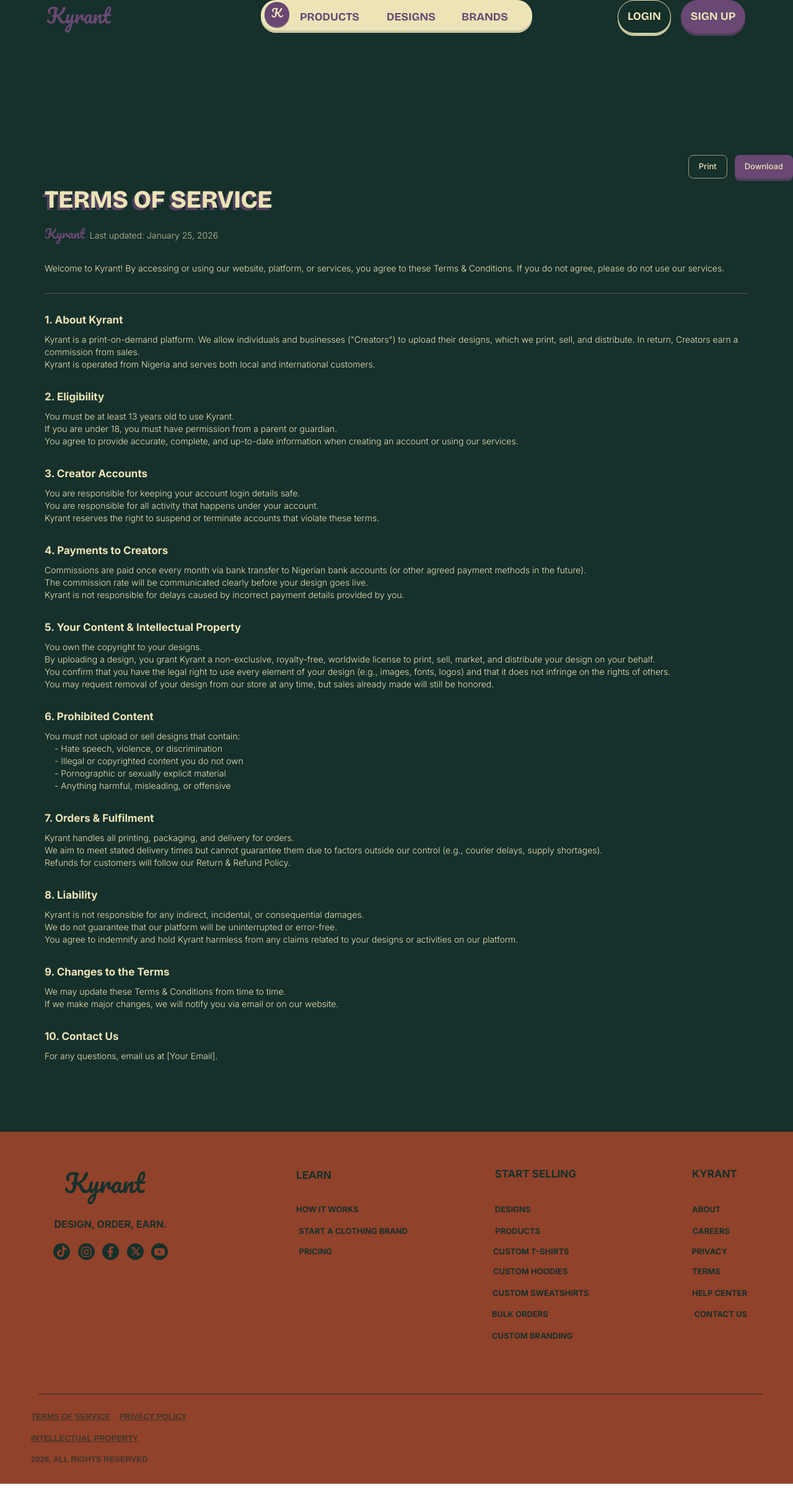
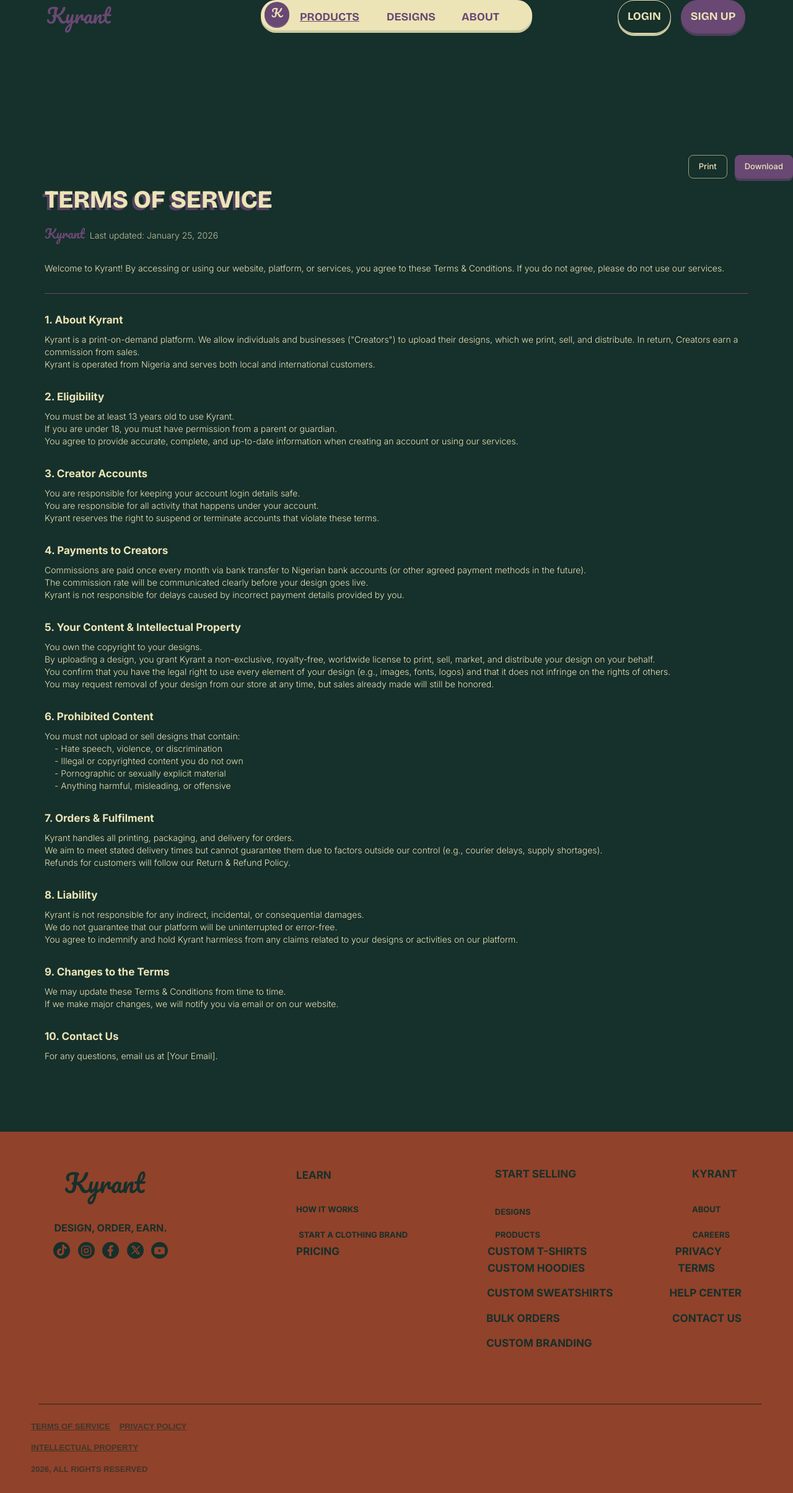
Before and after one commit to JoshuaWX/Kyrant-Wears-2.0, a React (Vite) app: page /terms in a window 1280 px wide. Shown: the whole page at 62% size. Built offline with nearby package versions, Linux system fonts and the light colour scheme; no server answers; a web font is replaced by a local one.

Commit message:
footer and header links

```diff
--- a/src/components/Footer.tsx
+++ b/src/components/Footer.tsx
@@ -1,4 +1,5 @@
 import type { FunctionComponent } from "react";
+import { Link } from "react-router-dom";
 
 /**
  * Footer - Full-width site footer with brand info, navigation links organized
@@ -6,19 +7,7 @@ import type { FunctionComponent } from "react";
  * Uses the sienna (dark orange-brown) background color.
  */
 
-interface FooterProps {
-  onProductsClick?: () => void;
-  onDesignsClick?: () => void;
-  onPrivacyClick?: () => void;
-  onTermsClick?: () => void;
-}
-
-const Footer: FunctionComponent<FooterProps> = ({
-  onProductsClick,
-  onDesignsClick,
-  onPrivacyClick,
-  onTermsClick,
-}) => {
+const Footer: FunctionComponent = () => {
   return (
     <footer className="self-stretch bg-sienna flex flex-col items-start pt-8 sm:pt-[51px] px-4 sm:px-6 md:px-[50px] pb-5 sm:pb-[29px] box-border gap-10 sm:gap-[84px] max-w-full shrink-0 text-center text-num-20 text-chocolate font-tanker">
       {/* Main footer content */}
@@ -31,9 +20,11 @@ const Footer: FunctionComponent<FooterProps> = ({
               <div className="w-full lg:w-[1093px] flex flex-col sm:flex-row items-start justify-between gap-5 max-w-full flex-wrap">
                 {/* Brand wordmark */}
                 <div className="w-full sm:w-[185px] flex flex-col items-start pt-[1px] pb-0 pl-0 pr-0 sm:pr-5 box-border text-[40px] font-pacifico">
+                  <Link to="/" className="no-underline text-inherit">
                     <h2 className="m-0 relative text-[length:inherit] font-normal font-[inherit] z-[1]">
                       Kyrant
                     </h2>
+                  </Link>
                 </div>
 
                 {/* LEARN column header */}
@@ -43,7 +34,9 @@ const Footer: FunctionComponent<FooterProps> = ({
                       LEARN
                     </b>
                     <div className="flex items-start py-0 pl-[9px] pr-0 text-num-13">
+                      <Link to="/how-it-works" className="no-underline text-inherit">
                         <b className="relative z-[1]">HOW IT WORKS</b>
+                      </Link>
                     </div>
                   </div>
                 </div>
@@ -53,14 +46,11 @@ const Footer: FunctionComponent<FooterProps> = ({
                   <b className="h-9 relative flex items-center shrink-0 z-[1]">
                     START SELLING
                   </b>
-                  <b
-                    className="relative text-num-13 text-center cursor-pointer z-[1]"
-                    onClick={onDesignsClick}
-                    role="button"
-                    tabIndex={0}
-                  >
+                  <Link to="/designs" className="no-underline text-inherit">
+                    <b className="relative text-num-13 text-center cursor-pointer z-[1]">
                       DESIGNS
                     </b>
+                  </Link>
                 </div>
 
                 {/* KYRANT column header */}
@@ -69,7 +59,9 @@ const Footer: FunctionComponent<FooterProps> = ({
                     KYRANT
                   </b>
                   <div className="flex items-start py-0 px-[7px] text-num-13">
+                    <Link to="/about" className="no-underline text-inherit">
                       <b className="relative z-[1]">ABOUT</b>
+                    </Link>
                   </div>
                 </div>
               </div>
@@ -85,24 +77,21 @@ const Footer: FunctionComponent<FooterProps> = ({
                   </div>
 
                   <div className="flex flex-col items-start pt-0 sm:pt-[14px] px-0 pb-0 shrink-0">
+                    <Link to="/start-a-brand" className="no-underline text-inherit">
                       <b className="relative z-[1]">START A CLOTHING BRAND</b>
+                    </Link>
                   </div>
 
                   <div className="w-full sm:w-[177px] flex flex-col items-start pt-0 sm:pt-[14px] px-0 pb-0 box-border shrink-0">
-                    <b
-                      className="relative cursor-pointer z-[1]"
-                      onClick={onProductsClick}
-                      role="button"
-                      tabIndex={0}
-                    >
-                      PRODUCTS
-                    </b>
+                    <Link to="/products" className="no-underline text-inherit">
+                      <b className="relative z-[1]">PRODUCTS</b>
+                    </Link>
                   </div>
 
                   <div className="flex flex-col items-start pt-0 sm:pt-[14px] px-0 pb-0 shrink-0">
+                    <Link to="/careers" className="no-underline text-inherit">
                       <b className="relative z-[1]">CAREERS</b>
-                  </div>
-                </div>
+                    </Link>
                   </div>
                 </div>
               </div>
@@ -115,35 +104,35 @@ const Footer: FunctionComponent<FooterProps> = ({
                     className="self-stretch flex items-center gap-[12.5px] z-[3]"
                     aria-label="Social media links"
                   >
-                <a href="#" aria-label="TikTok">
+                    <a href="https://tiktok.com" target="_blank" rel="noopener noreferrer" aria-label="TikTok">
                       <img
                         className="h-[27px] w-[27px] relative"
                         alt="TikTok"
                         src="/assets/Tiktok.svg"
                       />
                     </a>
-                <a href="#" aria-label="Instagram">
+                    <a href="https://instagram.com" target="_blank" rel="noopener noreferrer" aria-label="Instagram">
                       <img
                         className="h-[27px] w-[27px] relative"
                         alt="Instagram"
                         src="/assets/Instagram.svg"
                       />
                     </a>
-                <a href="#" aria-label="Facebook">
+                    <a href="https://facebook.com" target="_blank" rel="noopener noreferrer" aria-label="Facebook">
                       <img
                         className="h-[27px] w-[27px] relative"
                         alt="Facebook"
                         src="/assets/Facebook.svg"
                       />
                     </a>
-                <a href="#" aria-label="Twitter">
+                    <a href="https://twitter.com" target="_blank" rel="noopener noreferrer" aria-label="Twitter">
                       <img
                         className="h-[27px] w-[27px] relative"
                         alt="Twitter"
                         src="/assets/Twitter.svg"
                       />
                     </a>
-                <a href="#" aria-label="YouTube">
+                    <a href="https://youtube.com" target="_blank" rel="noopener noreferrer" aria-label="YouTube">
                       <img
                         className="h-[27px] w-[27px] relative"
                         alt="YouTube"
@@ -153,20 +142,19 @@ const Footer: FunctionComponent<FooterProps> = ({
                   </nav>
 
                   <div className="w-full sm:w-[102px] flex flex-col items-start pt-1 pb-0 pl-0 pr-0 sm:pr-[41px] box-border">
+                    <Link to="/pricing" className="no-underline text-inherit">
                       <b className="relative z-[1]">PRICING</b>
+                    </Link>
                   </div>
 
                   <div className="w-full sm:w-[378px] flex flex-col items-start pt-1 px-0 pb-0 box-border max-w-full">
                     <div className="self-stretch flex items-start justify-between gap-5 flex-wrap">
+                      <Link to="/products?category=t-shirts" className="no-underline text-inherit">
                         <b className="relative z-[1]">CUSTOM T-SHIRTS</b>
-                  <b
-                    className="relative cursor-pointer z-[1]"
-                    onClick={onPrivacyClick}
-                    role="button"
-                    tabIndex={0}
-                  >
-                    PRIVACY
-                  </b>
+                      </Link>
+                      <Link to="/privacy" className="no-underline text-inherit">
+                        <b className="relative z-[1]">PRIVACY</b>
+                      </Link>
                     </div>
                   </div>
                 </div>
@@ -176,32 +164,41 @@ const Footer: FunctionComponent<FooterProps> = ({
               <div className="w-full sm:w-[412px] flex flex-col items-start gap-[15px] max-w-full">
                 <div className="w-full sm:w-[371px] flex items-start py-0 px-0.5 box-border max-w-full">
                   <div className="flex-1 flex items-start justify-between gap-5 max-w-full flex-wrap">
+                    <Link to="/products?category=hoodies" className="no-underline text-inherit">
                       <b className="relative z-[1]">CUSTOM HOODIES</b>
-                <b
-                  className="relative cursor-pointer z-[1]"
-                  onClick={onTermsClick}
-                  role="button"
-                  tabIndex={0}
-                >
-                  TERMS
-                </b>
+                    </Link>
+                    <Link to="/terms" className="no-underline text-inherit">
+                      <b className="relative z-[1]">TERMS</b>
+                    </Link>
                   </div>
                 </div>
 
                 <div className="self-stretch flex items-start py-0 pl-[1px] pr-0 box-border max-w-full">
                   <div className="flex-1 flex items-start justify-between gap-5 max-w-full">
+                    <Link to="/products?category=sweatshirts" className="no-underline text-inherit">
                       <b className="relative z-[1]">CUSTOM SWEATSHIRTS</b>
+                    </Link>
+                    <Link to="/help" className="no-underline text-inherit">
                       <b className="relative z-[1]">HELP CENTER</b>
+                    </Link>
                   </div>
                 </div>
 
                 <div className="self-stretch flex items-start justify-between gap-5">
+                  <Link to="/bulk-orders" className="no-underline text-inherit">
                     <b className="relative z-[1]">BULK ORDERS</b>
+                  </Link>
+                  <Link to="/contact" className="no-underline text-inherit">
                     <b className="relative z-[1]">CONTACT US</b>
+                  </Link>
                 </div>
 
                 <div className="flex items-start">
+                  <Link to="/custom-branding" className="no-underline text-inherit">
                     <b className="relative z-[1] shrink-0">CUSTOM BRANDING</b>
+                  </Link>
+                </div>
+              </div>
             </div>
           </div>
         </div>
@@ -217,25 +214,21 @@ const Footer: FunctionComponent<FooterProps> = ({
         {/* Legal links and copyright */}
         <div className="w-full sm:w-[426px] flex flex-col items-start gap-[15px] max-w-full">
           <div className="self-stretch flex items-start gap-[15px] flex-wrap">
-            <b
-              className="relative underline inline-block min-w-[123px] whitespace-nowrap cursor-pointer z-[1]"
-              onClick={onTermsClick}
-              role="button"
-              tabIndex={0}
-            >
+            <Link to="/terms" className="no-underline text-inherit">
+              <b className="relative underline inline-block min-w-[123px] whitespace-nowrap z-[1]">
                 TERMS OF SERVICE
               </b>
-            <b
-              className="relative underline inline-block min-w-[106px] whitespace-nowrap cursor-pointer z-[1]"
-              onClick={onPrivacyClick}
-              role="button"
-              tabIndex={0}
-            >
+            </Link>
+            <Link to="/privacy" className="no-underline text-inherit">
+              <b className="relative underline inline-block min-w-[106px] whitespace-nowrap z-[1]">
                 PRIVACY POLICY
               </b>
+            </Link>
+            <Link to="/ip-policy" className="no-underline text-inherit">
               <b className="relative underline whitespace-nowrap z-[1]">
                 INTELLECTUAL PROPERTY
               </b>
+            </Link>
           </div>
 
           {/* Copyright */}
--- a/src/components/Header.tsx
+++ b/src/components/Header.tsx
@@ -1,4 +1,5 @@
 import type { FunctionComponent } from "react";
+import { Link } from "react-router-dom";
 import LogoBadge from "../components/LogoBadge";
 import NavButton from "../components/NavButton";
 
@@ -29,9 +30,11 @@ const Header: FunctionComponent<HeaderProps> = ({
       <div className="flex-1 flex flex-col md:flex-row items-center md:items-start justify-between gap-4 md:gap-5 max-w-full">
         {/* Brand wordmark */}
         <div className="w-auto md:w-52 flex flex-col items-start py-0 pl-0 pr-0 md:pr-5 box-border">
-          <h1 className="m-0 relative text-[length:inherit] font-normal font-[inherit]">
-            Kyrant
-          </h1>
+          <Link to="/" className="no-underline text-inherit">
+            <h1 className="m-0 relative text-[length:inherit] font-normal font-[inherit]">
+              Kyrant
+            </h1>
+          </Link>
         </div>
 
         {/* Navigation pill bar */}
@@ -43,37 +46,34 @@ const Header: FunctionComponent<HeaderProps> = ({
           <div className="flex items-center sm:items-start gap-2 sm:gap-[15px] shrink-0">
             <LogoBadge onClick={onLogoClick} />
             <div className="flex-1 flex flex-col items-start pt-[11px] px-0 pb-0">
-              <a
-                className="m-0 self-stretch relative text-num-14 sm:text-num-18 font-bold font-bricolage-grotesque inline-block min-w-0 sm:min-w-[100px] cursor-pointer z-[1] no-underline text-darkslateblue"
+              <Link
+                to="/products"
+                className="m-0 self-stretch relative text-num-14 sm:text-num-18 font-bold font-bricolage-grotesque inline-block min-w-0 sm:min-w-[100px] cursor-pointer z-[1] no-underline text-darkslateblue underline"
                 onClick={onProductsClick}
-                role="button"
-                tabIndex={0}
               >
                 PRODUCTS
-              </a>
+              </Link>
             </div>
           </div>
 
           <div className="flex flex-col items-start pt-[11px] px-0 pb-0 shrink-0">
-            <a
+            <Link
+              to="/designs"
               className="m-0 relative text-num-14 sm:text-num-18 font-bold font-bricolage-grotesque cursor-pointer z-[1] no-underline text-darkslateblue"
               onClick={onDesignsClick}
-              role="button"
-              tabIndex={0}
             >
               DESIGNS
-            </a>
+            </Link>
           </div>
 
           <div className="flex flex-col items-start pt-[11px] px-0 pb-0 shrink-0">
-            <a
+            <Link
+              to="/about"
               className="m-0 relative text-num-14 sm:text-num-18 font-bold font-bricolage-grotesque cursor-pointer z-[1] no-underline text-darkslateblue"
               onClick={onBrandsClick}
-              role="button"
-              tabIndex={0}
             >
-              BRANDS
-            </a>
+              ABOUT
+            </Link>
           </div>
         </nav>
 
--- a/src/pages/PrivacyPage.tsx
+++ b/src/pages/PrivacyPage.tsx
@@ -191,10 +191,7 @@ ${SECTIONS.map((section, index) => {
         </article>
       </main>
 
-      <Footer
-        onTermsClick={() => navigate("/terms")}
-        onPrivacyClick={() => navigate("/privacy")}
-      />
+      <Footer />
     </div>
   );
 };
--- a/src/pages/TermsPage.tsx
+++ b/src/pages/TermsPage.tsx
@@ -190,10 +190,7 @@ ${SECTIONS.map((section, index) => {
         </article>
       </main>
 
-      <Footer
-        onTermsClick={() => navigate("/terms")}
-        onPrivacyClick={() => navigate("/privacy")}
-      />
+      <Footer />
     </div>
   );
 };
```
Also changed, not shown: 1 other file (tests, documents, lock files or other folders). Lines whose indentation alone changed are shown as unchanged.
